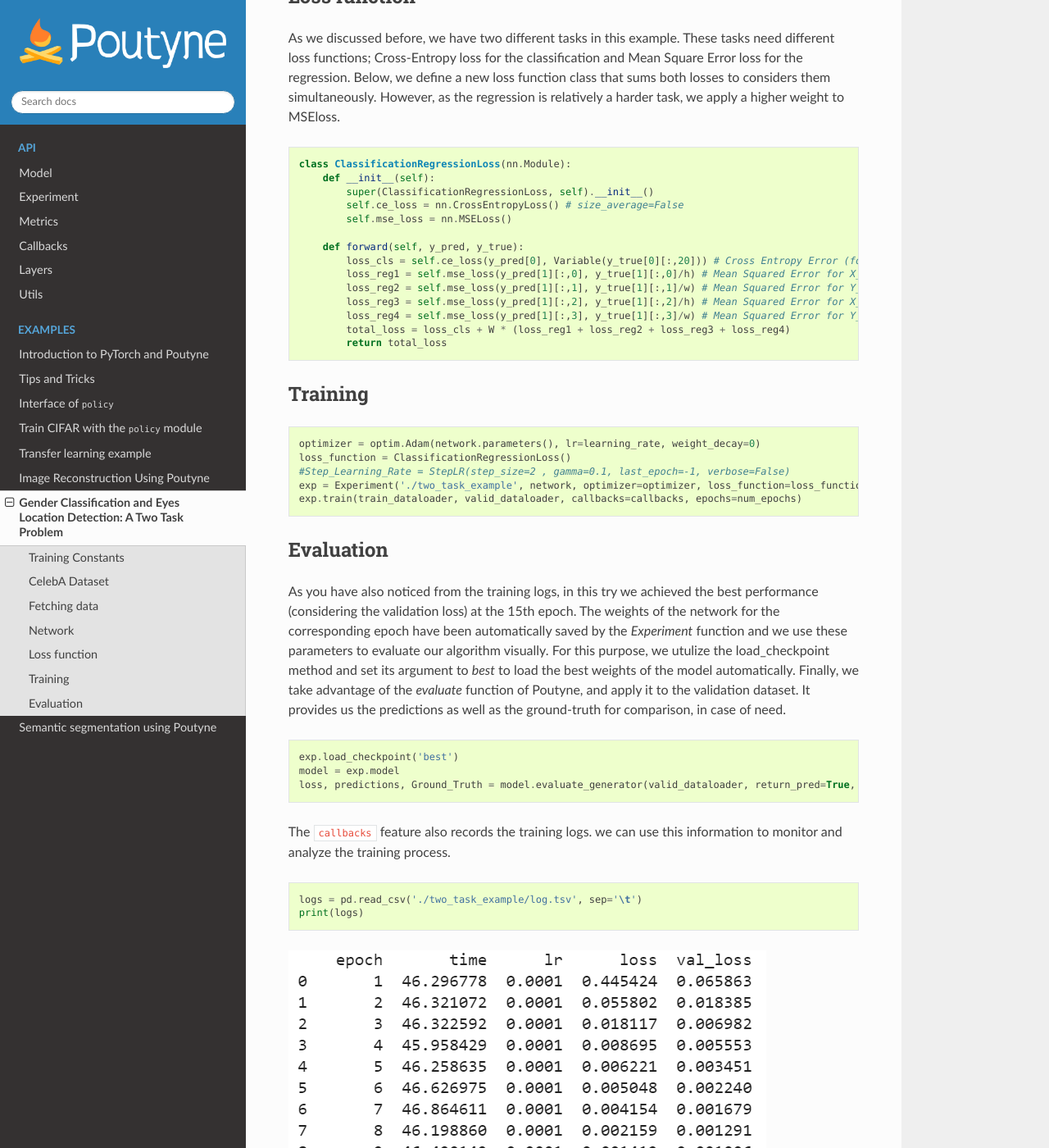
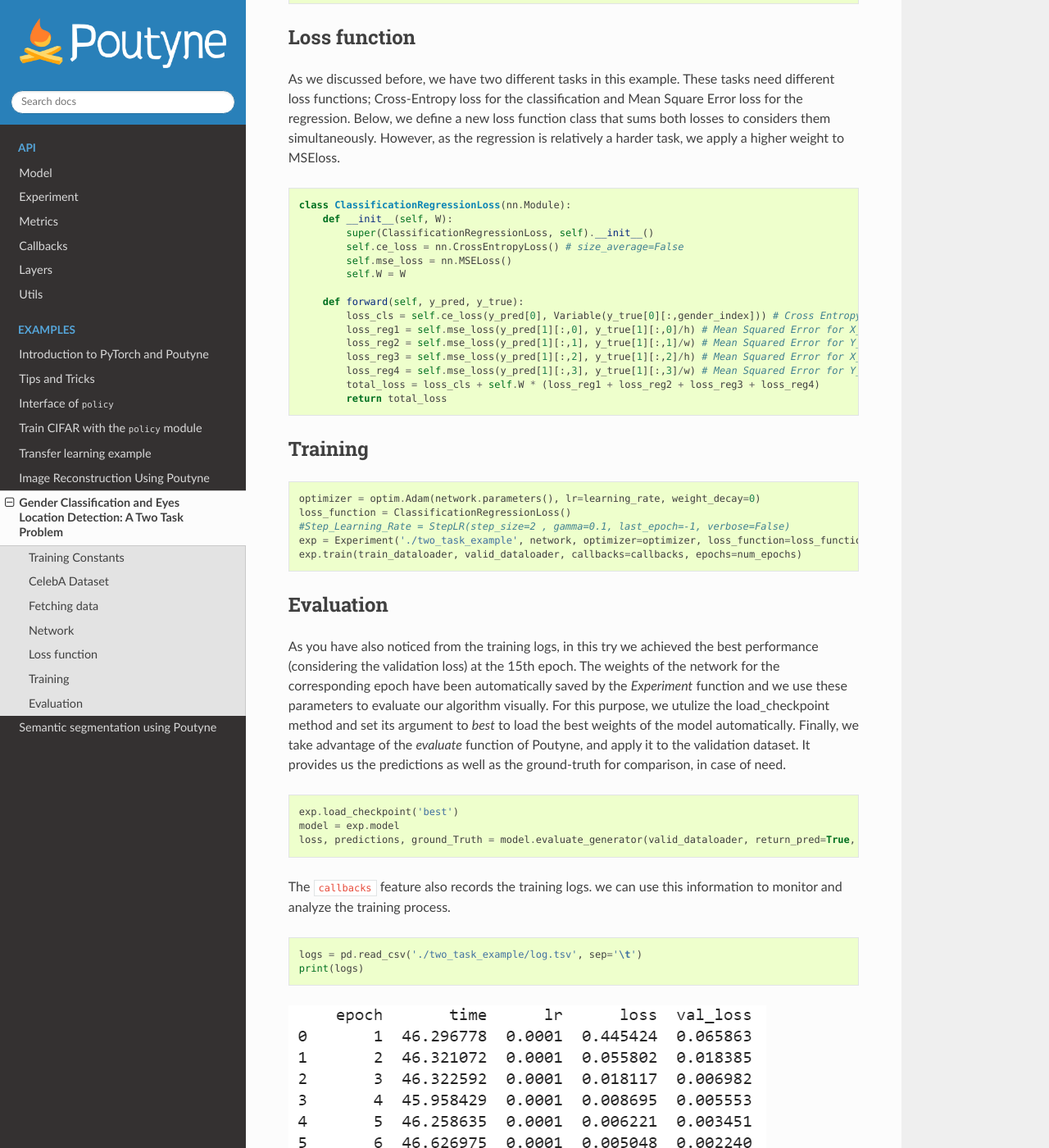
Before and after one commit to GRAAL-Research/poutyne, a Sphinx documentation site: the page built from docs/source/examples/classification_and_regression.rst, in a window 1280 px wide and 1400 px high, scrolled down 4727 px. Shown: the whole window at 82% size. Built offline with Sphinx 7.4.7 and the Read the Docs theme 2.0.0, drawn with Linux system fonts in a browser that asks for light colours; the version number could not be read and is left out.

Commit message:
update210805

```diff
--- a/docs/source/examples/classification_and_regression.rst
+++ b/docs/source/examples/classification_and_regression.rst
@@ -109,17 +109,20 @@
         data_root,
         split='train',
         target_type=['attr', 'landmarks'],
-        transform=transforms)
+        transform=transforms
+    )
     valid_dataset = datasets.CelebA(
         data_root,
         split='valid',
         target_type=['attr', 'landmarks'],
-        transform=transforms)
+        transform=transforms
+    )
     test_dataset = datasets.CelebA(
         data_root,
         split='test',
         target_type=['attr', 'landmarks'],
-        transform=transforms)
+        transform=transforms
+    )
 
     train_dataloader = DataLoader(train_dataset, batch_size=batch_size, shuffle=True)
     valid_dataloader = DataLoader(valid_dataset, batch_size=batch_size, shuffle=False)
@@ -149,7 +152,7 @@
     image = image.permute(1,2,0).detach().numpy()
     image_rgb = cv2.cvtColor(np.float32(image), cv2.COLOR_BGR2RGB)
     image_rgb = image_rgb * imagenet_std + imagenet_mean
-    gender = 'male' if int(train_dataset[sample_number][1][0][20])==1 else 'female'
+    gender = 'male' if int(train_dataset[sample_number][1][0][gender_index])==1 else 'female'
     print('Gender is: ', gender)
     w, h = 218, 178
     (x_L, y_L) = train_dataset[sample_number][1][1][0:2]  # The coordinates vector of the datasets starts with X_L, y_L, X_R, y_R
@@ -218,18 +221,19 @@
 .. code-block:: python
 
     class ClassificationRegressionLoss(nn.Module):
-        def __init__(self):
+        def __init__(self, W):
             super(ClassificationRegressionLoss, self).__init__()
             self.ce_loss = nn.CrossEntropyLoss() # size_average=False
             self.mse_loss = nn.MSELoss()
+            self.W = W
 
         def forward(self, y_pred, y_true):
-            loss_cls = self.ce_loss(y_pred[0], Variable(y_true[0][:,20])) # Cross Entropy Error (for classification)
+            loss_cls = self.ce_loss(y_pred[0], Variable(y_true[0][:,gender_index])) # Cross Entropy Error (for classification)
             loss_reg1 = self.mse_loss(y_pred[1][:,0], y_true[1][:,0]/h) # Mean Squared Error for X_L
             loss_reg2 = self.mse_loss(y_pred[1][:,1], y_true[1][:,1]/w) # Mean Squared Error for Y_L
             loss_reg3 = self.mse_loss(y_pred[1][:,2], y_true[1][:,2]/h) # Mean Squared Error for X_R
             loss_reg4 = self.mse_loss(y_pred[1][:,3], y_true[1][:,3]/w) # Mean Squared Error for Y_R
-            total_loss = loss_cls + W * (loss_reg1 + loss_reg2 + loss_reg3 + loss_reg4)
+            total_loss = loss_cls + self.W * (loss_reg1 + loss_reg2 + loss_reg3 + loss_reg4)
             return total_loss
 
 Training
@@ -252,7 +256,7 @@
 
     exp.load_checkpoint('best')
     model = exp.model
-    loss, predictions, Ground_Truth = model.evaluate_generator(valid_dataloader, return_pred=True, return_ground_truth=True)
+    loss, predictions, ground_Truth = model.evaluate_generator(valid_dataloader, return_pred=True, return_ground_truth=True)
 
 
 The ``callbacks`` feature also records the training logs. we can use this information to monitor and analyze the training process.
```
Also changed, not shown: 1 other file.
